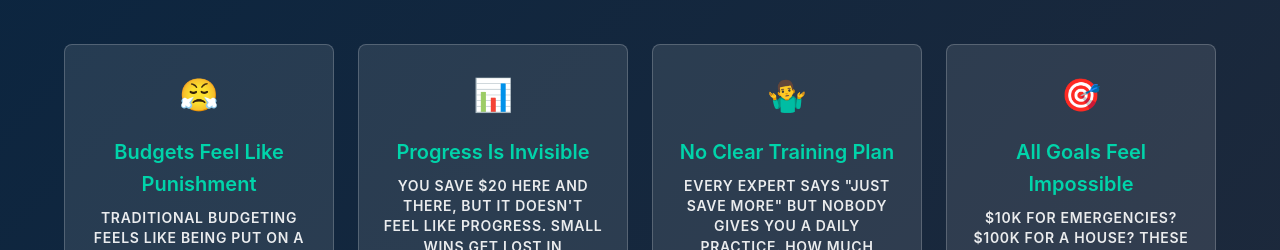
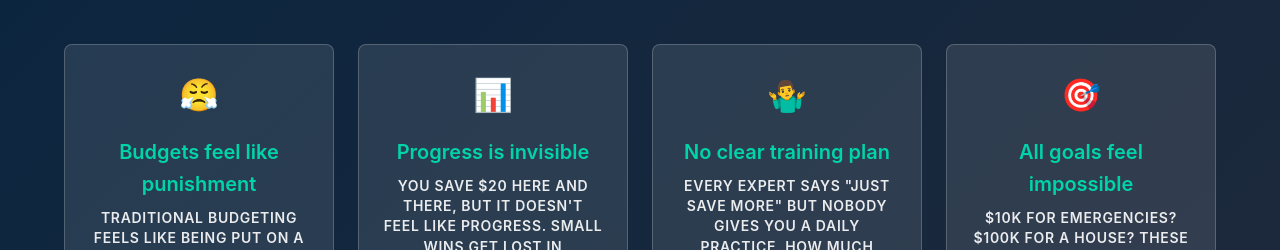
Before and after one commit to cjohnkim/clip-mvp, a React (Create React App) app in the folder frontend/: page / in a window 1280 px wide. Shown: the part 1860-2110 px from the top of the page. Built offline with nearby package versions, Linux system fonts and the light colour scheme; no server answers.

Commit message:
backend models

```diff
--- a/frontend/src/pages/AboutPage.tsx
+++ b/frontend/src/pages/AboutPage.tsx
@@ -138,7 +138,7 @@ const AboutPage: React.FC = () => {
                 Sign In
               </LoginLink>
               <CTAButton onClick={handleJoinWaitlistClick}>
-                Start Training
+                Join Waitlist
               </CTAButton>
             </NavLinks>
           </HeaderContent>
--- a/frontend/src/pages/LandingPage.tsx
+++ b/frontend/src/pages/LandingPage.tsx
@@ -313,7 +313,7 @@ const LandingPage: React.FC = () => {
               <TargetItem>
                 <Typography sx={{ fontSize: '2rem', mb: 2 }}>😤</Typography>
                 <Typography variant="h6" sx={{ mb: 1, color: '#00d4aa', fontWeight: 600 }}>
-                  Budgets Feel Like Punishment
+                  Budgets feel like punishment
                 </Typography>
                 <Typography variant="body2" sx={{ opacity: 0.9 }}>
                   Traditional budgeting feels like being put on a financial diet. You're told what you can't have instead of being shown what you can achieve.
@@ -324,7 +324,7 @@ const LandingPage: React.FC = () => {
               <TargetItem>
                 <Typography sx={{ fontSize: '2rem', mb: 2 }}>📊</Typography>
                 <Typography variant="h6" sx={{ mb: 1, color: '#00d4aa', fontWeight: 600 }}>
-                  Progress Is Invisible
+                  Progress is invisible
                 </Typography>
                 <Typography variant="body2" sx={{ opacity: 0.9 }}>
                   You save $20 here and there, but it doesn't feel like progress. Small wins get lost in spreadsheets and account balances.
@@ -335,7 +335,7 @@ const LandingPage: React.FC = () => {
               <TargetItem>
                 <Typography sx={{ fontSize: '2rem', mb: 2 }}>🤷‍♂️</Typography>
                 <Typography variant="h6" sx={{ mb: 1, color: '#00d4aa', fontWeight: 600 }}>
-                  No Clear Training Plan
+                  No clear training plan
                 </Typography>
                 <Typography variant="body2" sx={{ opacity: 0.9 }}>
                   Every expert says "just save more" but nobody gives you a daily practice. How much today? What's the next milestone?
@@ -346,7 +346,7 @@ const LandingPage: React.FC = () => {
               <TargetItem>
                 <Typography sx={{ fontSize: '2rem', mb: 2 }}>🎯</Typography>
                 <Typography variant="h6" sx={{ mb: 1, color: '#00d4aa', fontWeight: 600 }}>
-                  All Goals Feel Impossible
+                  All goals feel impossible
                 </Typography>
                 <Typography variant="body2" sx={{ opacity: 0.9 }}>
                   $10K for emergencies? $100K for a house? These numbers feel so big that starting feels pointless.
```
